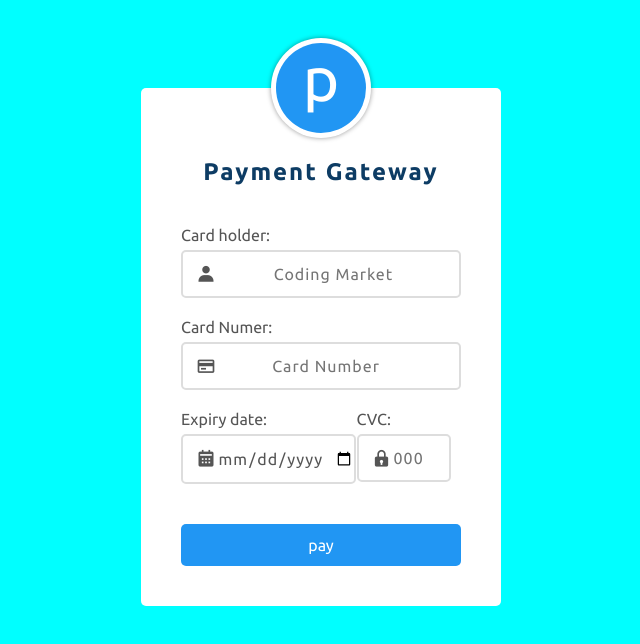
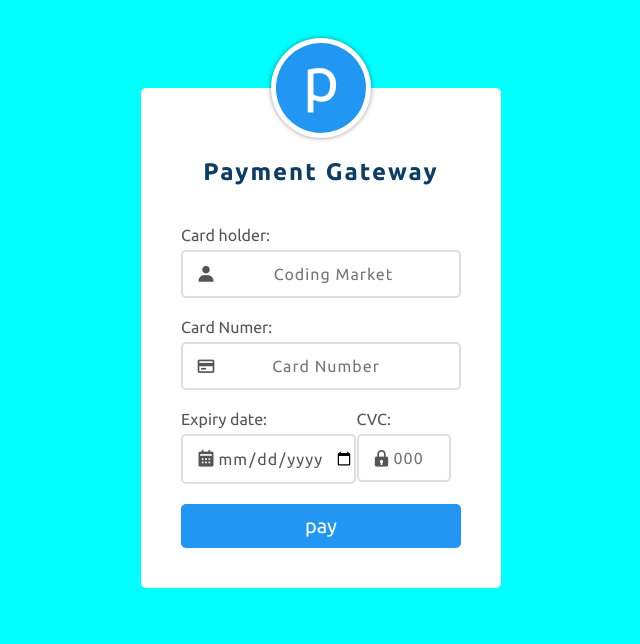
Before and after one commit to codingwithhamid/checkout, a plain HTML site: page index.html in a window 1280 px wide. Shown: the whole page, without its empty margins (319-959 px from the left). Drawn offline with nearby package versions, Linux system fonts and the light colour scheme.

Commit message:
Modified 'pay ' button

```diff
--- a/css/style.css
+++ b/css/style.css
@@ -76,15 +76,24 @@ body{
   font-size: 20px;
   color: #555;
 }
-.btn {
-  margin-top: 40px;
-text-align: center;
-padding: 12px;
+.btn button {
+text-align: center  ;
+width: 100%;
+padding: 10px;
 background: #2196f3;
 color: #fff;
 border-radius: 5px;
 cursor: pointer;
+border: 0;
+font-size: 20px;
 }
+.btn button:focus{
+  outline: 0;
+}
+ button:active{
+  transform: scale(0.98);
+}
+
 .logo{
   top: -50px;
   position: absolute;
--- a/index.html
+++ b/index.html
@@ -51,7 +51,9 @@
                         </div>
                     </div>
                 </div>
-                <div class="btn">pay</div>
+                <div class="btn">
+                    <button>pay</button>
+                </div>
             </div>
         </div>
     </div>
```
Also changed, not shown: 1 other file.
